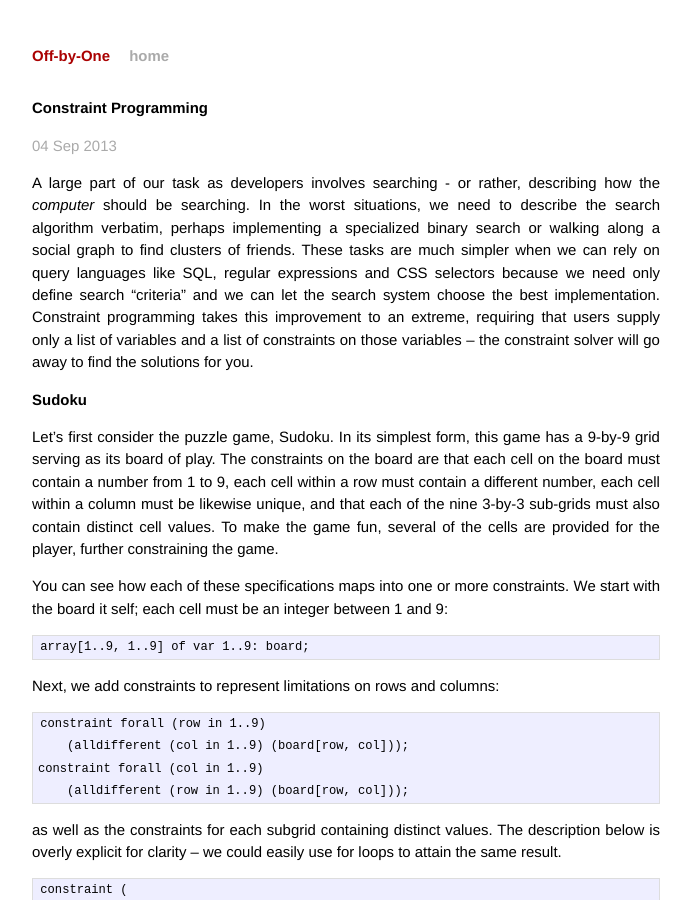
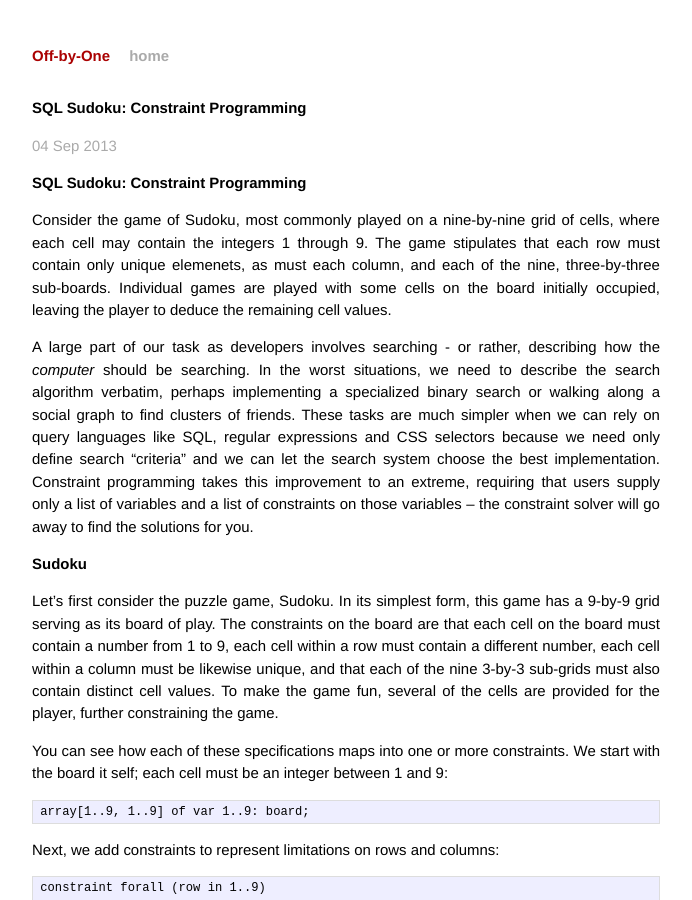
Before and after one commit to cmc333333/off-by-one, a Jekyll site: the page built from _posts/2013-09-04-constraint-programming.md, in a window 1280 px wide and 900 px high. Shown: the whole window, without its empty margins (294-986 px from the left). Built offline with Jekyll 4.4.1, drawn with Linux system fonts in a browser that asks for light colours; Markdown is read by kramdown in place of the engine named in the settings.

Commit message:
Start of SQL Sudoku

```diff
--- a/_posts/2013-09-04-constraint-programming.md
+++ b/_posts/2013-09-04-constraint-programming.md
@@ -1,8 +1,12 @@
 ---
 layout: post
-title: Constraint Programming
+title: "SQL Sudoku: Constraint Programming"
 published: true
 ---
+
+# SQL Sudoku: Constraint Programming
+Consider the game of Sudoku, most commonly played on a nine-by-nine grid of cells, where each cell may contain the integers 1 through 9. The game stipulates that each row must contain only unique elemenets, as must each column, and each of the nine, three-by-three sub-boards. Individual games are played with some cells on the board initially occupied, leaving the player to deduce the remaining cell values.
+
 
 A large part of our task as developers involves searching - or rather,
 describing how the *computer* should be searching. In the worst situations,
```
